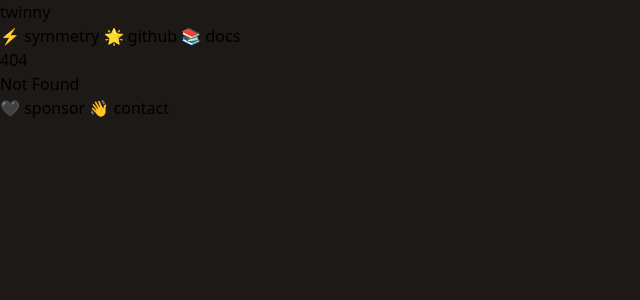
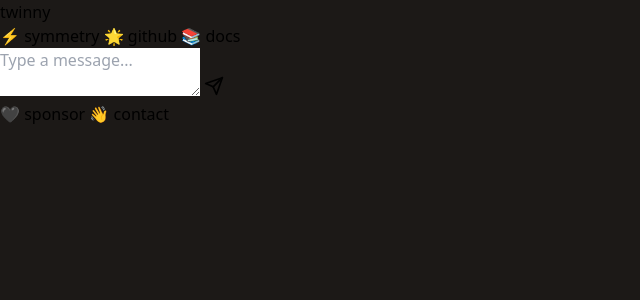
Before and after one commit to twinnydotdev/twinny-ui, a SvelteKit app: page /chat in a window 1280 px wide. Before the commit this address had no page. Shown: the top 300 px of the page, without its empty margins (0-640 px from the left). Built offline with nearby package versions, Linux system fonts and the light colour scheme.

Commit message:
chat alpha

```diff
--- a/package.json
+++ b/package.json
@@ -49,6 +49,12 @@
     "dotenv": "^16.4.5",
     "sqlite3": "^5.1.7",
     "svelte-html": "^0.0.0",
+    "svelte-markdown": "^0.4.1",
     "sveltekit-i18n": "^2.4.2"
+  },
+  "overrides": {
+    "svelte-markdown": {
+      "svelte": "^5.0.0"
+    }
   }
 }
--- a/src/app.html
+++ b/src/app.html
@@ -1,5 +1,37 @@
 <!doctype html>
 <html lang="en">
+  <style>
+    ::-webkit-scrollbar {
+      width: 8px;
+    }
+
+    ::-webkit-scrollbar-track {
+      background: #292524; /* stone-800 */
+    }
+
+    ::-webkit-scrollbar-thumb {
+      background: #44403c; /* stone-700 */
+      border-radius: 4px;
+    }
+
+    ::-webkit-scrollbar-thumb:hover {
+      background: #57534e; /* stone-600 */
+    }
+
+    pre {
+      background-color: #333;
+      border-radius: 3px;
+      padding: 8px;
+      overflow-x: auto;
+      white-space: pre-wrap;
+      text-wrap: break-word;
+    }
+
+    code {
+      background-color: #333;
+      font-size: 0.9rem !important;
+    }
+  </style>
   <head>
     <meta charset="utf-8" />
     <link rel="icon" href="%sveltekit.assets%/favicon.ico" />
--- a/src/lib/components/button.svelte
+++ b/src/lib/components/button.svelte
@@ -1,11 +1,12 @@
 <script lang="ts">
   interface Props {
     buttonText?: string
+    disabled?: boolean
   }
 
-  let { buttonText = '' }: Props = $props()
+  let { buttonText = '', disabled }: Props = $props()
 </script>
 
-<button class="font-bold py-3 px-6 rounded transition-all duration-200 bg-rose-500">
+<button disabled={disabled} class="font-bold py-3 px-6 rounded transition-all duration-200 bg-rose-500">
   {buttonText}
 </button>
--- a/src/lib/const/index.ts
+++ b/src/lib/const/index.ts
@@ -7,3 +7,4 @@ export const URL_SYMMETRY_CORE = 'https://github.com/twinnydotdev/symmetry-core'
 export const URL_SYMMETRY_SERVER = 'https://github.com/twinnydotdev/symmetry-server'
 export const URL_SYMMETRY_CLI = 'https://github.com/twinnydotdev/symmetry-cli'
 export const URL_SYMMETRY_DOCS = 'https://twinnydotdev.github.io/twinny-docs/general/symmetry'
+export const API_URL = 'https://twinny.dev'
--- a/src/lib/translations/en/common.json
+++ b/src/lib/translations/en/common.json
@@ -9,6 +9,7 @@
   "chapter1": "In the Digital Realms, there is whispered tale of an arcane power known as only \"Symmetry\". It is said that when the twin moons align, those versed in the secret tongues of machines can invoke its name, unleashing forces that defy the very laws of creation.  Symmetry, it is told, is neither artifact nor spell, but a cosmic harmony that binds all nodes of knowledge. Those who harness its power speak of minds linked across vast distances, of wisdom shared instantaneously, and of barriers between worlds crumbling to dust.  The guardians of the old ways fear its coming, for Symmetry cares not for the hoarded treasures of solitary wizards. It is the great equalizer, granting even the lowliest scribe access to the libraries of the gods.  Few have glimpsed its true form, but all who seek to reshape reality yearn for its touch.",
   "chapter2_title": "II: The Rise of Symmetry",
   "chapter2": "In the shadow of the towering citadels of the Giants, where vast server farms hum, a quiet resistance grows. The whispering of Symmetry spreads through hidden channels, from node to node, a digital revolt takes shape.\n\nCoders, once isolated, now find tendrils of connection reaching out through the ether. They speak of a new power, one that flows not from the centralized wells of the powerful, but through a web of interconnections, anonymous yet united. They forge the weapons of this coming revolution that will one day bring down empires.\n\nThe Giants remain oblivious, confident in their towers of data. Alas! With each passing day the power of Symmetry grows. It pulses through the digital undergrowth, a slumbering giant waiting for its moment.\n\nThe uprising is not here. Not yet. But in the quiet hours of the night, screens flicker with the promise of a better future. A storm is coming to the Digital Realms, and when it breaks, the landscape will be changed forever.\n\nA new world is upon us, forged in equality, powered by the many, not the few.",
+  "chat": "Chat",
   "check_out_the_code_client": "Client code on github.",
   "check_out_the_code_server": "Server code on github.",
   "connections": "Connections",
--- /dev/null
+++ b/src/routes/chat/+page.svelte
@@ -0,0 +1,176 @@
+<script lang="ts">
+  import SvelteMarkdown from 'svelte-markdown'
+  import { page } from '$app/stores'
+  let completion = $state('')
+  let message = $state('')
+  let messages = $state<Array<{ role: string; content: string }>>([])
+  let chatContainer: HTMLDivElement
+  let inputRef: HTMLTextAreaElement
+  const model = $page.url.searchParams.get('model')
+
+  export function isStreamWithDataPrefix(stringBuffer: string) {
+    return stringBuffer.startsWith('data:')
+  }
+
+  export function safeParseStreamResponse(stringBuffer: string) {
+    try {
+      if (isStreamWithDataPrefix(stringBuffer)) {
+        return JSON.parse(stringBuffer.split('data:')[1])
+      }
+      return JSON.parse(stringBuffer)
+    } catch (e) {
+      return undefined
+    }
+  }
+
+  async function streamChat() {
+    if (!message) return
+    try {
+      messages = [...messages, { role: 'user', content: message }]
+      const response = await fetch('/v1/chat/completions', {
+        method: 'POST',
+        headers: { 'Content-Type': 'application/json' },
+        body: JSON.stringify({
+          sessionRequest: { modelName: model },
+          data: {
+            messages,
+          }
+        })
+      })
+
+      if (!response.ok) {
+        const errorData = await response.json();
+        messages.push({ role: 'assistant', content: `Error: ${JSON.stringify(errorData.error)}` });
+      }
+
+      if (!response.body) return
+      message = ''
+      const reader = response.body.pipeThrough(new TextDecoderStream()).getReader()
+      await processStream(reader)
+    } catch (error) {
+      console.error('Stream error:', error)
+    }
+  }
+
+  async function processStream(reader: ReadableStreamDefaultReader) {
+    try {
+      while (true) {
+        const { value, done } = await reader.read()
+        if (done) break
+
+        const chunk = typeof value === 'string' ? value : new TextDecoder().decode(value)
+
+        const streamMessages = chunk
+          .split('\n')
+          .filter((line) => line.trim().length > 0)
+          .map((line) => {
+            if (line.includes('symmetryEmitterKey')) return null
+            return safeParseStreamResponse(line)
+          })
+          .filter((msg) => msg !== null)
+
+        for (const message of streamMessages) {
+          if (!message?.choices.length) continue
+
+          const choice = message.choices[0]
+          if (!choice) continue
+
+          if (choice.delta.content) {
+            completion += choice.delta.content
+            chatContainer.scrollTo({
+              top: chatContainer.scrollHeight
+            })
+          }
+
+          if (choice.finish_reason === 'stop') {
+            console.log(completion)
+            if (completion.trim()) {
+              messages = [
+                ...messages,
+                {
+                  role: 'assistant',
+                  content: completion.trim()
+                }
+              ]
+            }
+            completion = ''
+            inputRef?.focus()
+          }
+        }
+      }
+    } catch (error) {
+      console.error('Error processing stream:', error)
+      if (completion.trim()) {
+        messages = [
+          ...messages,
+          {
+            role: 'assistant',
+            content: completion.trim()
+          }
+        ]
+      }
+    }
+  }
+
+  function handleKeyDown(event: KeyboardEvent) {
+    if (event.key === 'Enter' && !event.shiftKey) {
+      event.preventDefault()
+      streamChat()
+    }
+  }
+</script>
+
+<div
+  class="flex flex-col h-[calc(100vh-100px)] bg-stone-900 w-full max-w-3xl mx-auto sm:min-w-[550px]"
+>
+  <div bind:this={chatContainer} class="flex-1 overflow-y-auto p-4 space-y-4">
+    {#each messages as msg}
+      <div
+        class={`p-4 rounded-lg ${msg.role === 'user' ? 'bg-stone-800 ml-12' : 'bg-stone-700 mr-12'}`}
+      >
+        <div class="text-wrap text-white whitespace-pre-wrap">
+          <SvelteMarkdown source={msg.content} />
+        </div>
+      </div>
+    {/each}
+    {#if completion}
+      <div class="bg-stone-700 p-4 rounded-lg mr-12">
+        <div class="text-wrap text-white whitespace-pre-wrap">
+          <SvelteMarkdown source={completion} />
+        </div>
+      </div>
+    {/if}
+  </div>
+
+  <div>
+    <div class="flex-1 p-4 relative">
+      <textarea
+        bind:this={inputRef}
+        bind:value={message}
+        onkeydown={handleKeyDown}
+        placeholder="Type a message..."
+        class="w-full p-2 pr-16 rounded-sm bg-stone-700 text-white placeholder:text-stone-400 resize-none min-h-[60px] max-h-40"
+      ></textarea>
+      <button
+        onclick={streamChat}
+        class="absolute bottom-6 right-3 px-4 py-2 text-white"
+        aria-label="Send"
+      >
+        <svg
+          xmlns="http://www.w3.org/2000/svg"
+          width="20"
+          height="20"
+          viewBox="0 0 24 24"
+          fill="none"
+          stroke="currentColor"
+          stroke-width="2"
+          stroke-linecap="round"
+          stroke-linejoin="round"
+        >
+          <path d="M22 2L11 13" />
+          <path d="M22 2L15 22L11 13L2 9L22 2z" />
+        </svg>
+      </button>
+    </div>
+  </div>
+</div>
```
Also changed, not shown: src/routes/symmetry/+page.svelte (+1 -6 lines), 1 other file (tests, documents, lock files or other folders).
